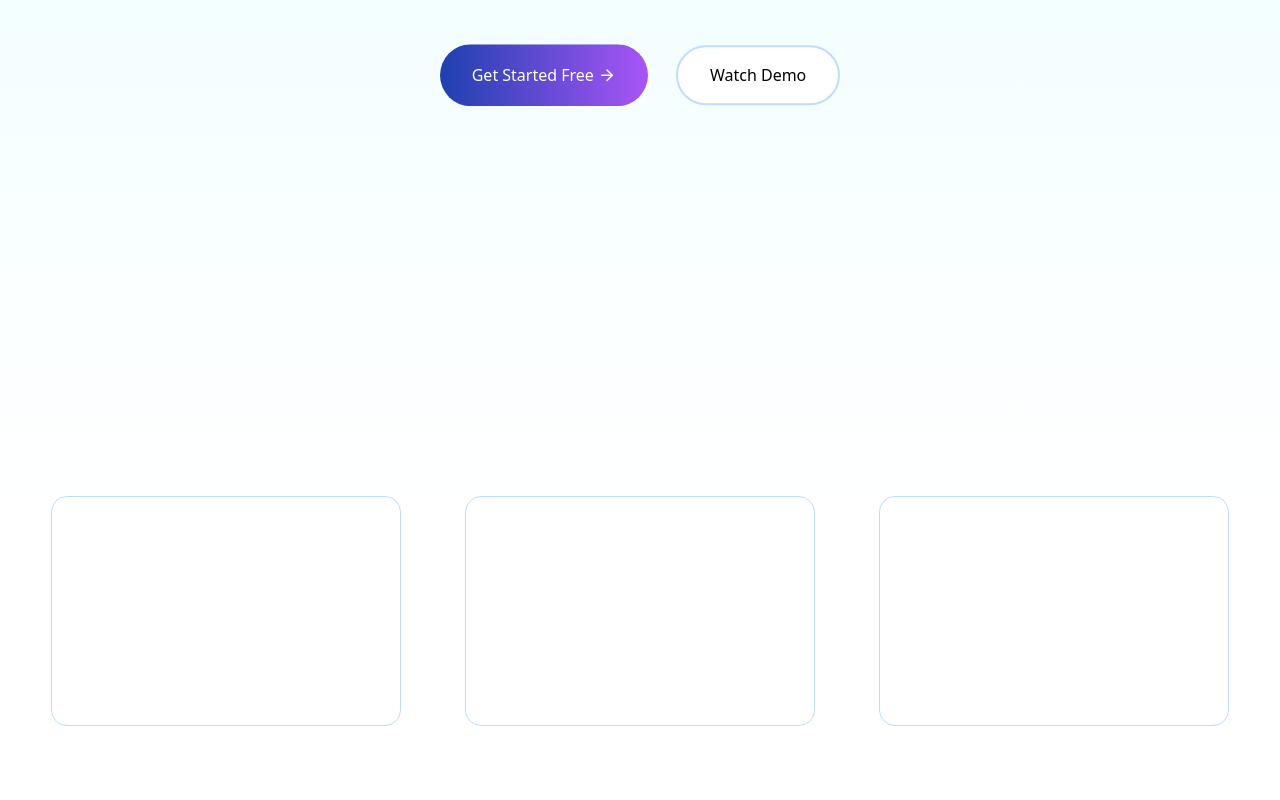
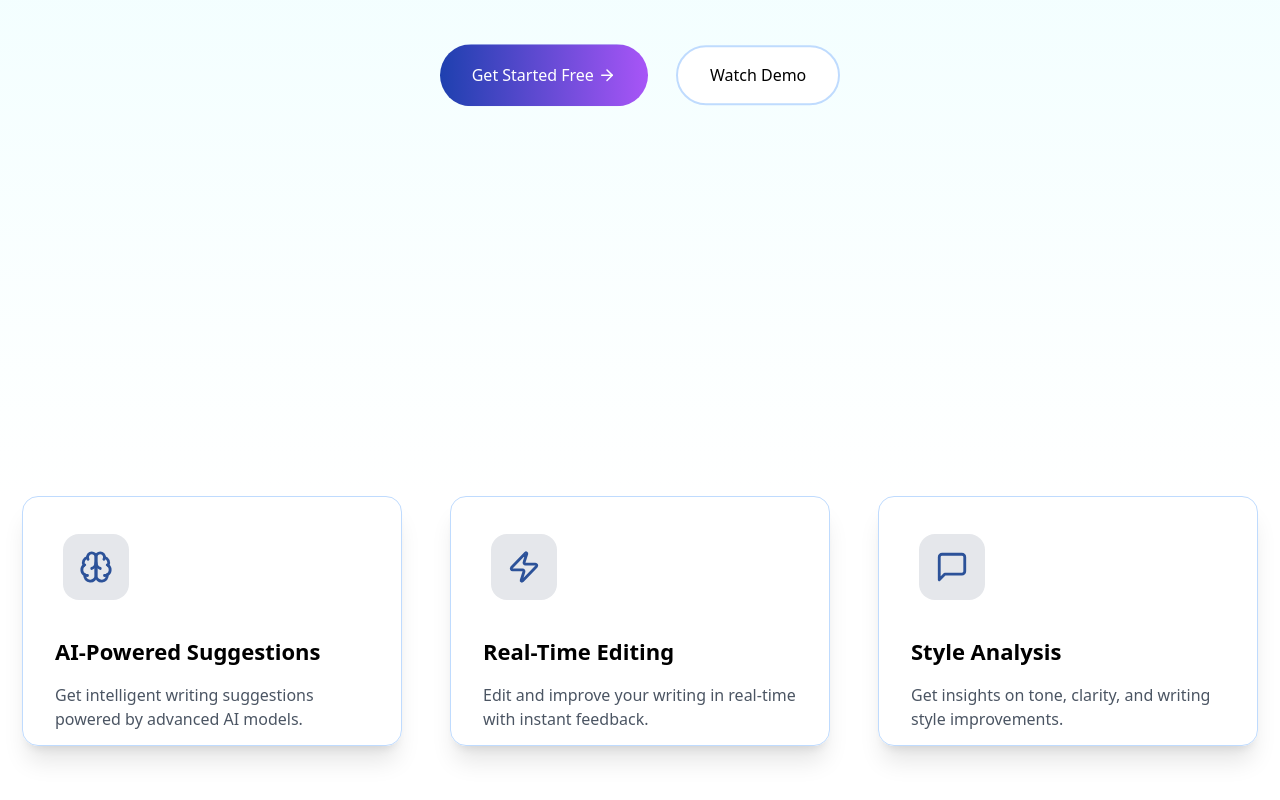
Before and after one commit to vaibhav-dawane/ai-assistant, a Next.js app: page / in a window 1280 px wide. Shown: the part 376-1176 px from the top of the page. Before the commit the page ends 1102 px from the top, so only its background shows below. Built offline with nearby package versions, Linux system fonts and the light colour scheme.

Commit message:
added featured boxes

```diff
--- a/src/app/components/Features.tsx
+++ b/src/app/components/Features.tsx
@@ -1,18 +1,51 @@
+import { Brain, MessageSquare, Zap } from 'lucide-react';
 import React from 'react';
 
 const Features = () => {
     return (
-        <div className='mx-auto flex justify-center'>
-            <div className='grid grid-cols-3 gap-x-16 '>
-                <div className='w-[350px] h-[230px] rounded-2xl border border-blue-200'>
+        <div className='mx-auto flex justify-center mb-28'>
+            <div className='grid grid-cols-3 gap-x-12 '>
+                <div className='w-[380px] h-[250px] rounded-2xl border border-blue-200 grid grid-rows-2 grid-flow-row shadow-xl'>
+                    <div className='flex items-center'>
+                        <div className='bg-gray-200 p-4 ml-10 rounded-2xl mt-4'>
+                            <Brain size={34} color='#2c5299'/>
+                        </div>
+                    </div>
+                    <div className='flex items-center'>
+                        <div className='grid grid-rows-2 grid-flow-row mx-8'>
+                            <h1 className='text-[22px] font-semibold'>AI-Powered Suggestions</h1>
+                            <p className='text-gray-600'>Get intelligent writing suggestions powered by advanced AI models.</p>
+                        </div>
+                    </div>
+                </div>
+                <div className='w-[380px] h-[250px] rounded-2xl border border-blue-200 grid grid-rows-2 grid-flow-row shadow-xl'>
+                    <div className='flex items-center'>
+                        <div className='bg-gray-200 p-4 ml-10 rounded-2xl mt-4'>
+                            <Zap size={34} color='#2c5299'/>
+                        </div>
+                    </div>
+                    <div className='flex items-center'>
+                        <div className='grid grid-rows-2 grid-flow-row mx-8'>
+                            <h1 className='text-[22px] font-semibold'>Real-Time Editing</h1>
+                            <p className='text-gray-600'>Edit and improve your writing in real-time with instant feedback.</p>
+                        </div>
+                    </div>
+                </div>
+                <div className='w-[380px] h-[250px] rounded-2xl border border-blue-200 grid grid-rows-2 grid-flow-row shadow-xl'>
+                    <div className='flex items-center'>
+                        <div className='bg-gray-200 p-4 ml-10 rounded-2xl mt-4'>
+                            <MessageSquare size={34} color='#2c5299'/>
+                        </div>
+                    </div>
+                    <div className='flex items-center'>
+                        <div className='grid grid-rows-2 grid-flow-row mx-8'>
+                            <h1 className='text-[22px] font-semibold'>Style Analysis</h1>
+                            <p className='text-gray-600'>Get insights on tone, clarity, and writing style improvements.</p>
+                        </div>
+                    </div>
+                </div>
 
-                </div>
-                <div className='w-[350px] h-[230px] rounded-2xl border border-blue-200'>
 
-                </div>
-                <div className='w-[350px] h-[230px] rounded-2xl border border-blue-200'>
-
-                </div>
             </div>
         </div>
     );
```
